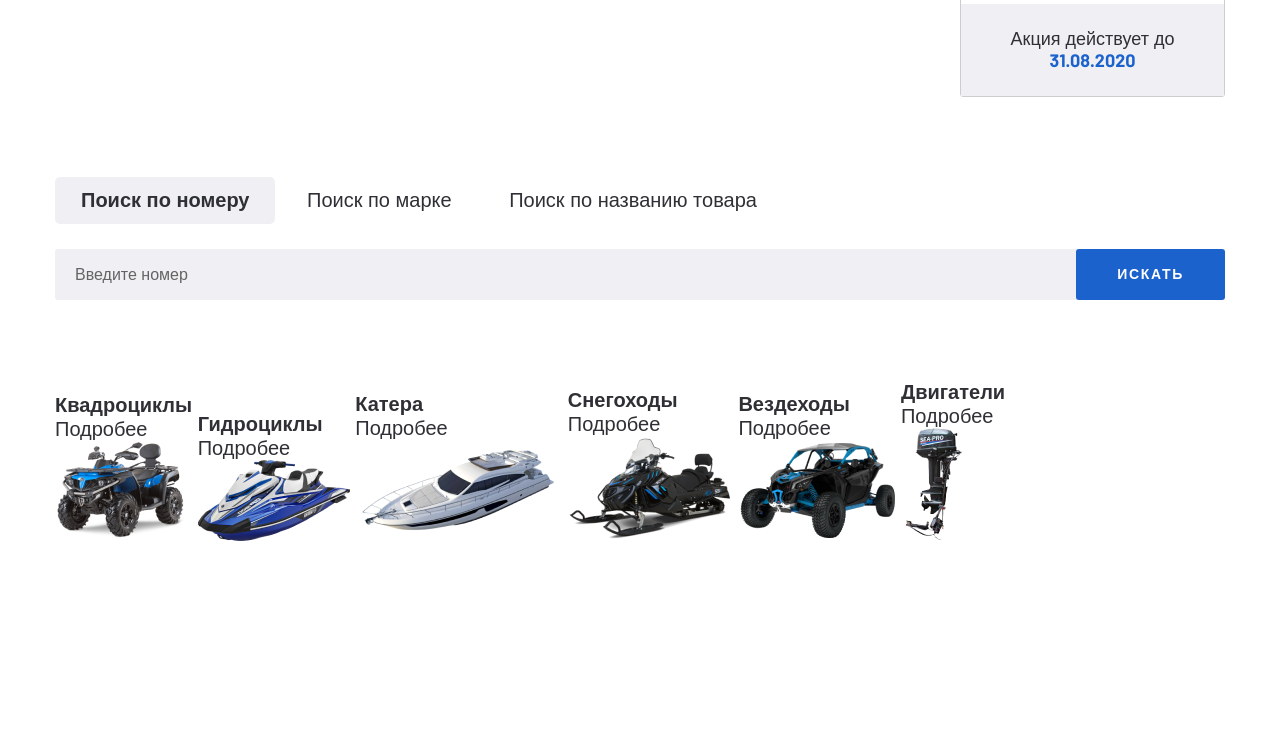
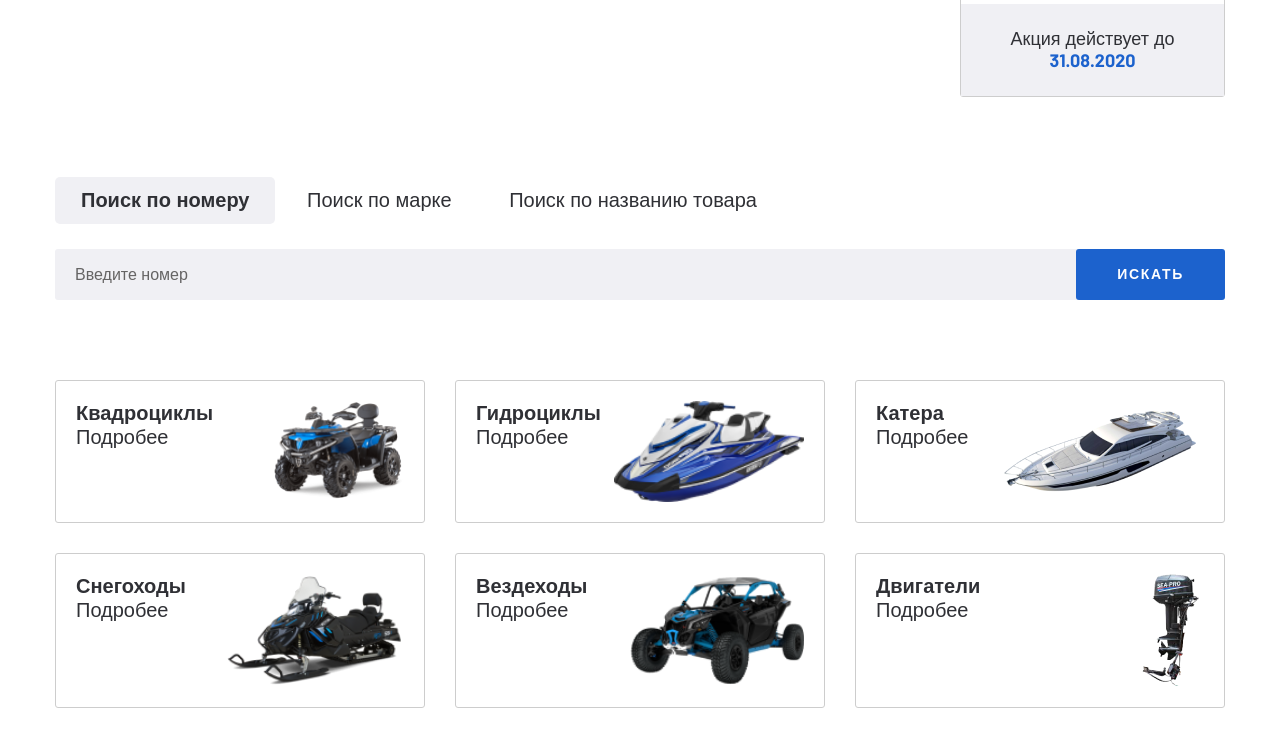
Before and after one commit to EPShepelev/water-bike_market, a plain HTML site: page index.html in a window 1280 px wide. Shown: the part 729-1475 px from the top of the page. Before the commit the page ends 1355 px from the top, so only its background shows below. Drawn offline with nearby package versions, Linux system fonts and the light colour scheme.

Commit message:
style categories without wrapper

```diff
--- a/css/style.css
+++ b/css/style.css
@@ -393,3 +393,23 @@ body {
   border: none;
   margin-left: -3px;
 }
+
+.categories__inner {
+  display: flex;
+  justify-content: space-between;
+  flex-wrap: wrap;
+}
+
+.categories__item {
+  margin-bottom: 30px;
+  border: 1px solid #cdcdcd;
+  border-radius: 3px;
+  width: 370px;
+  padding: 20px;
+  display: flex;
+  justify-content: space-between;
+}
+
+.categories__item-info {
+  width: 50%;
+}
```
